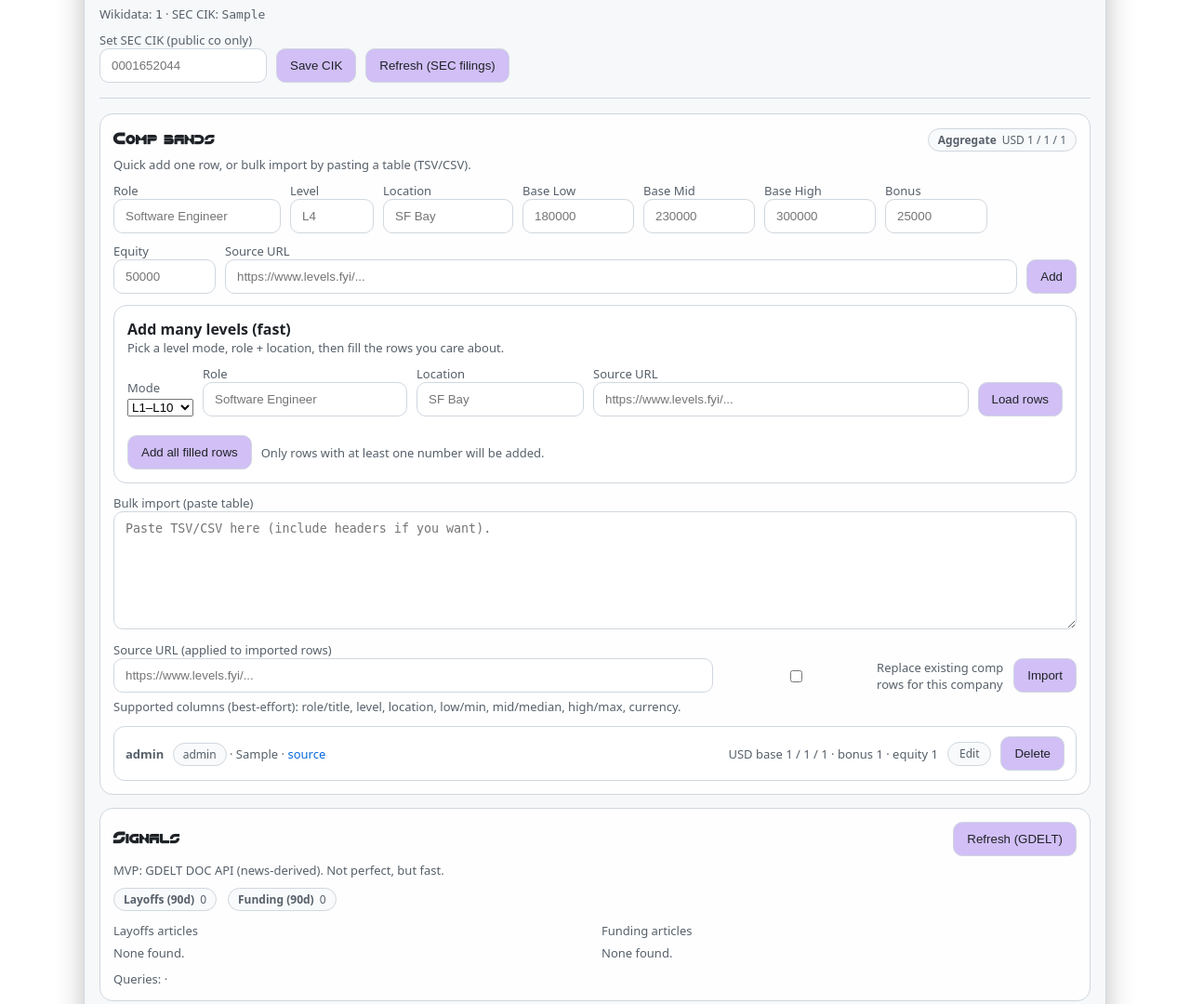
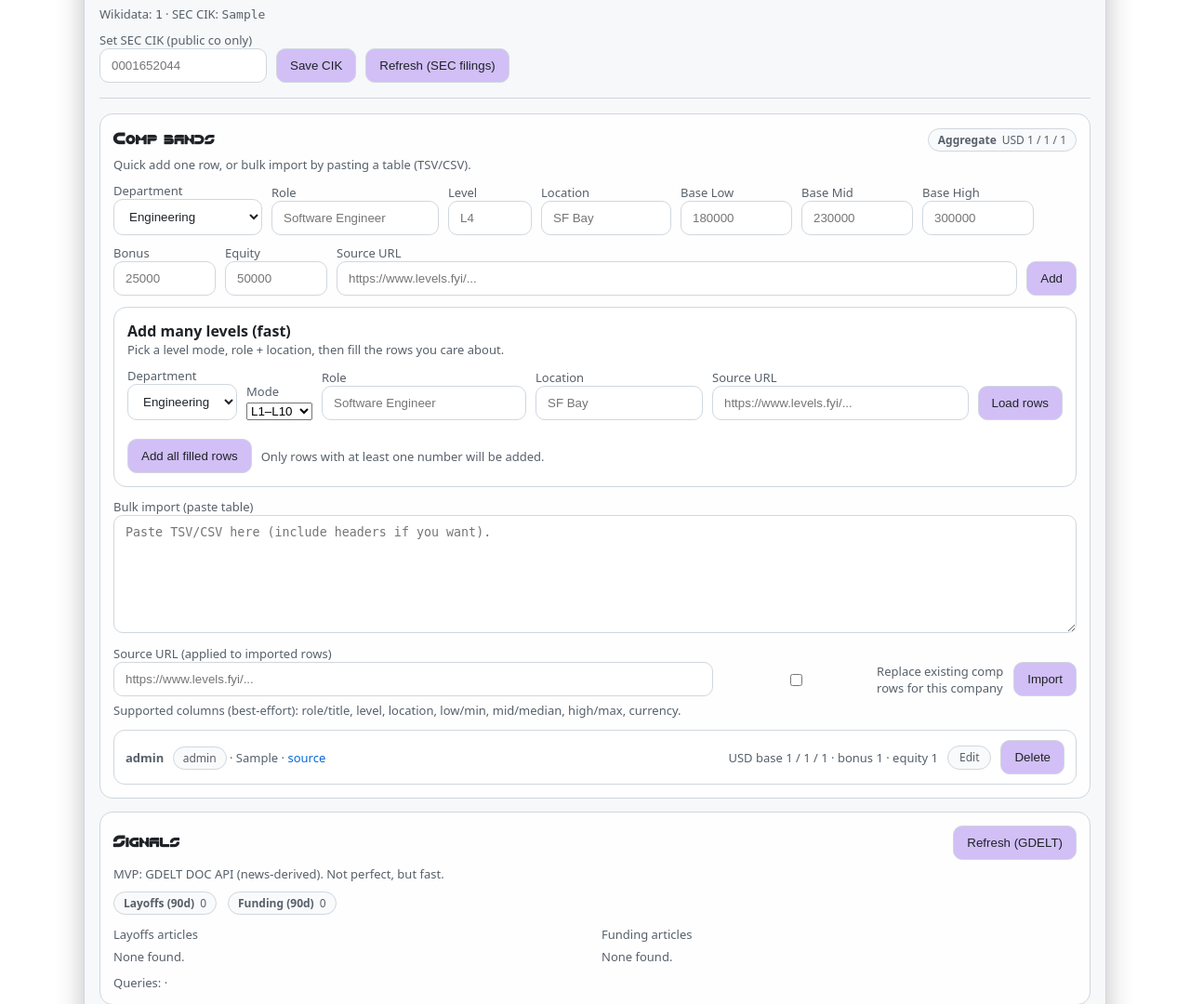
Before and after one commit to NerdHerderDani/sourceress, a FastAPI app: page /companies/1 in a window 1280 px wide. Shown: the part 585-1665 px from the top of the page at 93% size. Run offline with FastAPI, Linux system fonts and the light colour scheme; tables that the repository leaves empty hold one stand-in row (values such as "Sample post").

Commit message:
Comp: add department dropdown for benchmarking + Command dept filter

```diff
--- a/backend/app/comp_bands.py
+++ b/backend/app/comp_bands.py
@@ -11,6 +11,9 @@ class CompanyCompBand(SQLModel, table=True):
     created_at: datetime = Field(default_factory=datetime.utcnow, index=True)
 
     company_id: int = Field(index=True, foreign_key='company.id')
+
+    # Department/category used for benchmarking (engineering|product|marketing|sales|design|data|other)
+    dept: str = Field(default='engineering', index=True)
 
     role: str = Field(default='', index=True)
     level: str = Field(default='', index=True)
--- a/backend/app/main.py
+++ b/backend/app/main.py
@@ -236,10 +236,26 @@ def command_center(request: Request):
     """Demo hub.
 
     MVP benchmarking: compare other companies' comp bands to Ava Labs baseline.
+    Supports department/category filtering (engineering/product/...).
     """
     from sqlmodel import select
 
+    dept = (request.query_params.get('dept') or 'engineering').strip().lower()
+    dept_opts = [
+        ('engineering', 'Engineering'),
+        ('product', 'Product'),
+        ('data', 'Data'),
+        ('design', 'Design'),
+        ('marketing', 'Marketing'),
+        ('sales', 'Sales'),
+        ('other', 'Other'),
+        ('all', 'All'),
+    ]
+    if dept not in {k for k, _ in dept_opts}:
+        dept = 'engineering'
+
     def family(role: str) -> str:
+        # Within any dept, we still break down into these families for display.
         r = (role or '').lower()
         if 'product' in r or r.startswith('pm'):
             return 'PM'
@@ -261,7 +277,10 @@ def command_center(request: Request):
 
     with get_session() as s:
         companies = s.exec(select(Company).order_by(Company.name.asc())).all()
-        comp_rows = s.exec(select(CompanyCompBand)).all()
+        if dept == 'all':
+            comp_rows = s.exec(select(CompanyCompBand)).all()
+        else:
+            comp_rows = s.exec(select(CompanyCompBand).where(CompanyCompBand.dept == dept)).all()
 
     # baseline: first company with 'ava' in name
     baseline = None
@@ -330,6 +349,8 @@ def command_center(request: Request):
         'request': request,
         'baseline': baseline,
         'table': table,
+        'dept': dept,
+        'dept_opts': dept_opts,
     })
 
 
@@ -559,7 +580,7 @@ def company_links_save(company_id: int, github_org_url: str = Form(''), linkedin
 
 
 @app.post('/companies/{company_id:int}/comp/add')
-def company_comp_add(company_id: int, role: str = Form(''), level: str = Form(''), location: str = Form(''), currency: str = Form('USD'), low: str = Form(''), mid: str = Form(''), high: str = Form(''), bonus: str = Form(''), equity: str = Form(''), source_url: str = Form(''), notes: str = Form('')):
+def company_comp_add(company_id: int, dept: str = Form('engineering'), role: str = Form(''), level: str = Form(''), location: str = Form(''), currency: str = Form('USD'), low: str = Form(''), mid: str = Form(''), high: str = Form(''), bonus: str = Form(''), equity: str = Form(''), source_url: str = Form(''), notes: str = Form('')):
     rl = (role or '').strip()
     if not rl:
         return RedirectResponse(url=f'/companies/{company_id}', status_code=303)
@@ -579,6 +600,7 @@ def company_comp_add(company_id: int, role: str = Form(''), level: str = Form(''
             return HTMLResponse('company not found', status_code=404)
         row = CompanyCompBand(
             company_id=company_id,
+            dept=(dept or 'engineering').strip() or 'engineering',
             role=rl,
             level=(level or '').strip(),
             location=(location or '').strip(),
@@ -612,6 +634,7 @@ def company_comp_edit_page(request: Request, company_id: int, row_id: int):
 def company_comp_edit_save(
     company_id: int,
     row_id: int,
+    dept: str = Form('engineering'),
     role: str = Form(''),
     level: str = Form(''),
     location: str = Form(''),
@@ -637,6 +660,7 @@ def company_comp_edit_save(
         row = s.get(CompanyCompBand, row_id)
         if not row or row.company_id != company_id:
             return HTMLResponse('not found', status_code=404)
+        row.dept = (dept or 'engineering').strip() or 'engineering'
         row.role = (role or '').strip()
         row.level = (level or '').strip()
         row.location = (location or '').strip()
@@ -668,6 +692,7 @@ def company_comp_delete(company_id: int, row_id: int):
 @app.post('/companies/{company_id:int}/comp/bulk-add')
 def company_comp_bulk_add(
     company_id: int,
+    dept: str = Form('engineering'),
     role: str = Form(''),
     location: str = Form(''),
     source_url: str = Form(''),
@@ -719,6 +744,7 @@ def company_comp_bulk_add(
 
             s.add(CompanyCompBand(
                 company_id=company_id,
+                dept=(dept or 'engineering').strip() or 'engineering',
                 role=rl,
                 level=lv,
                 location=loc,
@@ -738,7 +764,7 @@ def company_comp_bulk_add(
 
 
 @app.post('/companies/{company_id:int}/comp/import')
-def company_comp_import(company_id: int, raw_table: str = Form(''), source_url: str = Form(''), replace: str = Form('')):
+def company_comp_import(company_id: int, raw_table: str = Form(''), source_url: str = Form(''), replace: str = Form(''), dept: str = Form('engineering')):
     import csv
     from io import StringIO
     from sqlmodel import select
@@ -837,6 +863,7 @@ def company_comp_import(company_id: int, raw_table: str = Form(''), source_url:
 
             s.add(CompanyCompBand(
                 company_id=company_id,
+                dept=(dept or 'engineering').strip() or 'engineering',
                 role=role,
                 level=level,
                 location=loc,
--- a/backend/app/templates/company_detail.html
+++ b/backend/app/templates/company_detail.html
@@ -126,6 +126,18 @@
 
     <form method="post" action="/companies/{{ c.id }}/comp/add" style="margin-top: 10px; display:flex; gap:10px; flex-wrap:wrap; align-items:flex-end;">
       <div>
+        <div class="hint">Department</div>
+        <select name="dept" style="width:160px; padding:10px 12px; border-radius:10px; border:1px solid var(--border); background: var(--panel2); color: var(--text);">
+          <option value="engineering">Engineering</option>
+          <option value="product">Product</option>
+          <option value="data">Data</option>
+          <option value="design">Design</option>
+          <option value="marketing">Marketing</option>
+          <option value="sales">Sales</option>
+          <option value="other">Other</option>
+        </select>
+      </div>
+      <div>
         <div class="hint">Role</div>
         <input name="role" placeholder="Software Engineer" value="" style="width:180px;" />
       </div>
@@ -174,6 +186,18 @@
 
       <div style="display:flex; gap:10px; flex-wrap:wrap; align-items:flex-end; margin-top: 10px;">
         <div>
+          <div class="hint">Department</div>
+          <select id="bulkDept" style="padding:10px 12px; border-radius:10px; border:1px solid var(--border); background: var(--panel2); color: var(--text);">
+            <option value="engineering">Engineering</option>
+            <option value="product">Product</option>
+            <option value="data">Data</option>
+            <option value="design">Design</option>
+            <option value="marketing">Marketing</option>
+            <option value="sales">Sales</option>
+            <option value="other">Other</option>
+          </select>
+        </div>
+        <div>
           <div class="hint">Mode</div>
           <select id="lvlMode">
             <option value="L">L1–L10</option>
@@ -196,6 +220,7 @@
       </div>
 
       <form method="post" action="/companies/{{ c.id }}/comp/bulk-add" style="margin-top: 10px;">
+        <input type="hidden" name="dept" id="bulkDeptH" />
         <input type="hidden" name="role" id="bulkRoleH" />
         <input type="hidden" name="location" id="bulkLocH" />
         <input type="hidden" name="source_url" id="bulkSrcH" />
@@ -211,6 +236,7 @@
 
       <script>
         function syncBulkHidden(){
+          document.getElementById('bulkDeptH').value = (document.getElementById('bulkDept').value || 'engineering');
           document.getElementById('bulkRoleH').value = (document.getElementById('bulkRole').value || '').trim();
           document.getElementById('bulkLocH').value = (document.getElementById('bulkLoc').value || '').trim();
           document.getElementById('bulkSrcH').value = (document.getElementById('bulkSrc').value || '').trim();
```
Also changed, not shown: backend/alembic/versions/c7d9e2a1f4b0_comp_department.py (added, +27 -0 lines), backend/app/templates/command.html (+14 -4 lines), backend/app/templates/comp_edit.html (+13 -0 lines).
